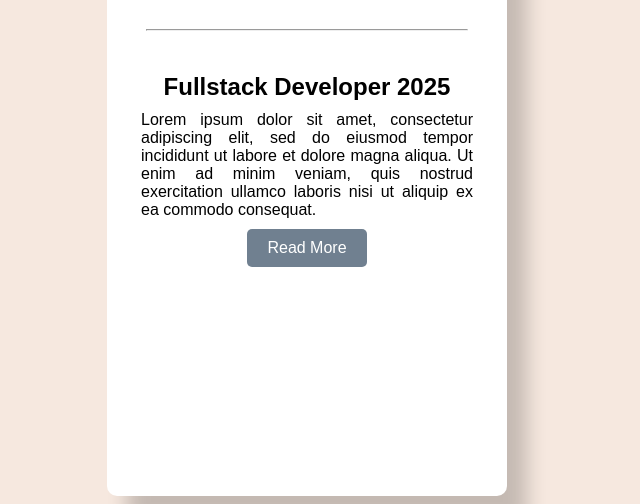
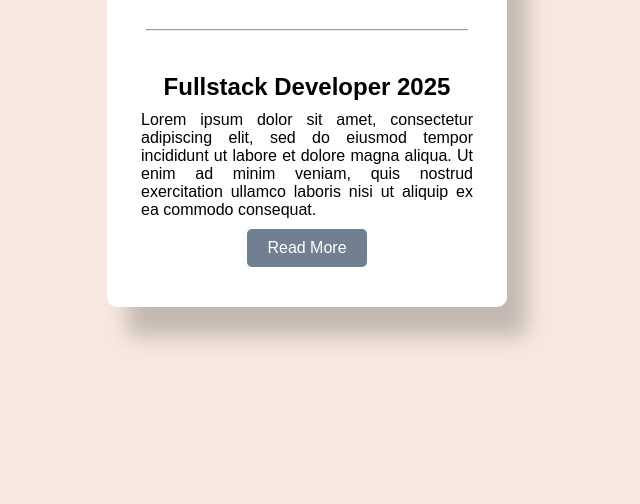
Before and after one commit to Nati-Tati/blog_post_card, a plain HTML site: page index.html in a window 1280 px wide. Shown: the part 344-848 px from the top of the page, without its empty margins (333-973 px from the left). Drawn offline with Linux system fonts and the light colour scheme.

Commit message:
Update styles.css

```diff
--- a/styles.css
+++ b/styles.css
@@ -154,7 +154,7 @@ hr {
     .blog-post-card {
         max-width: 400px;
         margin: 0.5rem auto;
-        height: calc(110vh - 1rem);
+
     }
 }
 
```
